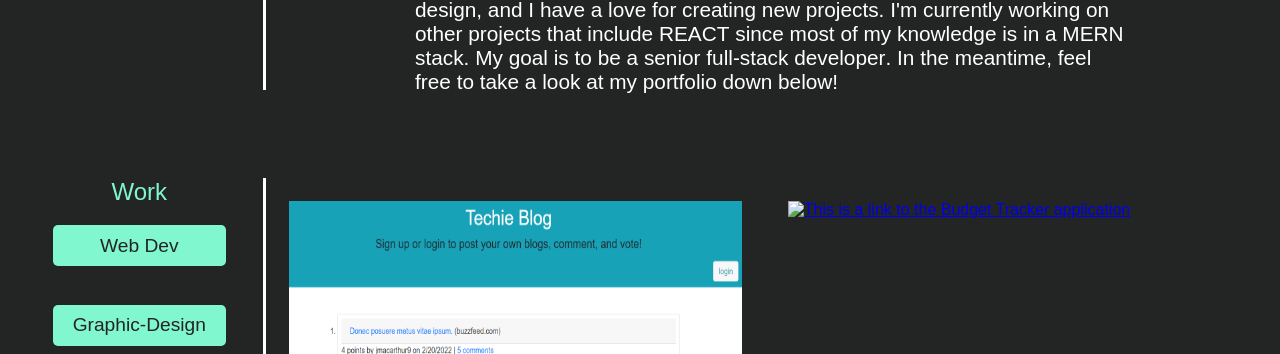
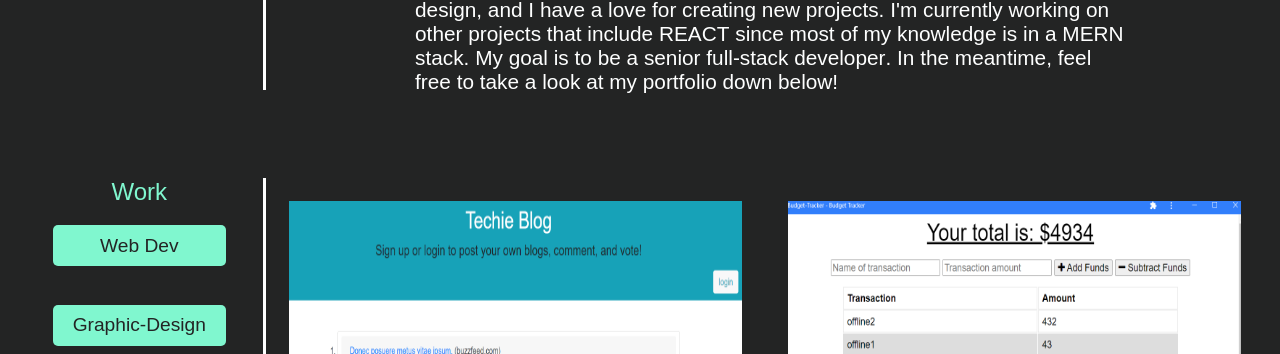
Before and after one commit to paul88vera/PaulVera-Portfolio, a plain HTML site: page index.html in a window 1280 px wide. Shown: the part 446-800 px from the top of the page. Drawn offline with Linux system fonts and the light colour scheme; the site is published under a folder, as on GitHub Pages, so addresses that start at the root find nothing; a web font is replaced by a local one.

Commit message:
corrected bt image

```diff
--- a/index.html
+++ b/index.html
@@ -190,7 +190,7 @@
 
       <!-- Tenth Project -->
       <article class="project scroll">
-        <a href="https://shielded-falls-48437.herokuapp.com/" target="blank"><img src="/assets/images/budget-tracker-app.png"
+        <a href="https://shielded-falls-48437.herokuapp.com/" target="blank"><img src="assets/images/budget-tracker-app.png"
           alt="This is a link to the Budget Tracker application" /></a>
           <div class="project-info">
             <h2 class="project-title">
```
